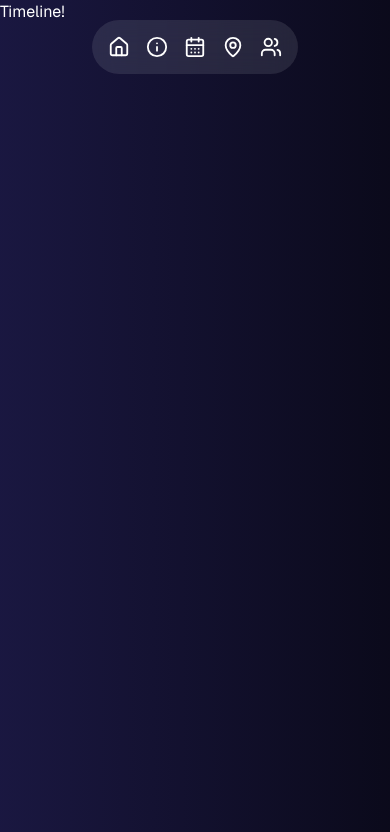
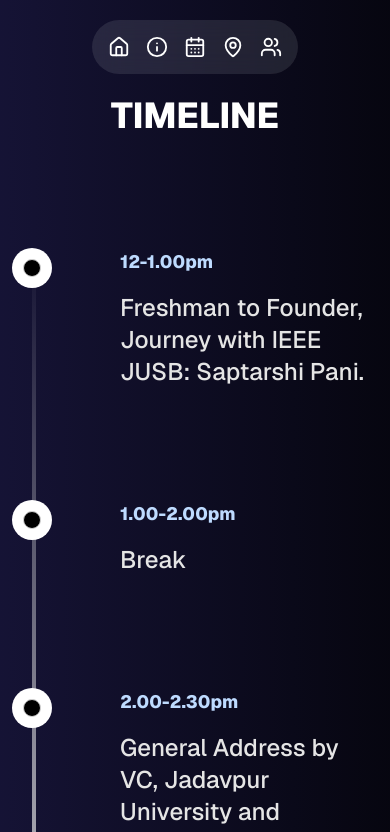
Before and after one commit to sarinsanyal/IEEE-JUSB-Event-Management-Website, a Next.js app: page /timeline in a window 390 px wide. Shown: the top 832 px of the page. Built offline with nearby package versions, Linux system fonts and the light colour scheme.

Commit message:
Timeline and Mobile Network Compatibility Done

```diff
--- a/next.config.ts
+++ b/next.config.ts
@@ -2,6 +2,20 @@
 
 const nextConfig: NextConfig = {
   /* config options here */
+  async headers() {
+    return [
+      {
+        // matching all API routes
+        source: "/api/:path*",
+        headers: [
+          { key: "Access-Control-Allow-Credentials", value: "true" },
+          { key: "Access-Control-Allow-Origin", value: "*" }, // replace this your actual origin
+          { key: "Access-Control-Allow-Methods", value: "GET,DELETE,PATCH,POST,PUT" },
+          { key: "Access-Control-Allow-Headers", value: "X-CSRF-Token, X-Requested-With, Accept, Accept-Version, Content-Length, Content-MD5, Content-Type, Date, X-Api-Version" },
+        ]
+      }
+    ]
+  },
   experimental: {
     allowedDevOrigins: ['local-origin.dev', '*.local-origin.dev'],
   },
--- a/src/app/api/login/route.ts
+++ b/src/app/api/login/route.ts
@@ -25,7 +25,8 @@
       process.env.JWT_SECRET as string,
       { expiresIn: '7d' }
     );
-    const response = NextResponse.redirect(new URL('/dashboard', req.url));
+
+    const response = NextResponse.json({ message: 'Registration successful' });
 
     response.cookies.set({
       name: 'authToken',
--- a/src/app/speakers/page.tsx
+++ b/src/app/speakers/page.tsx
@@ -4,9 +4,9 @@
 export default function Speakers() {
     return (
         <div className="min-h-screen">
-            <h1 className="text-center font-extrabold text-4xl lg:text-5xl pt-24 pb-4">
-                SPEAKERS
-            </h1>
+                <h1 className="text-center font-extrabold text-4xl lg:text-5xl pt-24 pb-4">
+                    SPEAKERS
+                </h1>
 
             <div className="grid grid-cols-1 sm:grid-cols-2 md:grid-cols-3 gap-6 px-4 sm:px-10 lg:px-20 mt-10">
                 <a href="https://www.linkedin.com/in/panisap/" target="_blank" rel="noopener noreferrer">
--- a/src/app/timeline/page.tsx
+++ b/src/app/timeline/page.tsx
@@ -1,7 +1,67 @@
-export default function Timeline(){
-    return(
-        <div className = "min-h-screen">
-            Timeline!
+export default function Timeline() {
+    return (
+        <div className="min-h-screen flex flex-col">
+            <h2 className="text-center font-extrabold text-4xl lg:text-5xl pt-24 pb-4">
+                TIMELINE
+            </h2>
+
+            <div className="relative max-w-7xl mx-auto pt-24 pb-24 flex-1">
+                <div className="relative">
+                    <div className="absolute inset-0 ml-8 w-[4px] bg-gradient-to-b from-transparent via-neutral-200 to-transparent sm:overflow-hidden" />
+
+                    <div className="space-y-20">
+                        {[
+                            {
+                                time: '12-1.00pm',
+                                title: 'Freshman to Founder, Journey with IEEE JUSB: Saptarshi Pani.',
+                            },
+                            {
+                                time: '1.00-2.00pm',
+                                title: 'Break',
+                            },
+                            {
+                                time: '2.00-2.30pm',
+                                title: 'General Address by VC, Jadavpur University and Chairperson IEEE Kolkata Section.',
+                            },
+                            {
+                                time: '2.30-3.15pm',
+                                title: 'Web Dev Session.',
+                            },
+                            {
+                                time: '3.15-4.00pm',
+                                title: 'Gen AI session.',
+                            },
+                            {
+                                time: '4.00-4.30pm',
+                                title: 'Career Development with IEEE by Saptarshi Ghosh.',
+                            },
+                            {
+                                time: '4.30-4.45pm',
+                                title: 'Refreshments',
+                            },
+                            {
+                                time: '5.00-5.45pm',
+                                title: 'Infinitieee and Prize Distribution.',
+                            },
+                        ].map((event, index) => (
+                            <div key={index} className="flex justify-start gap-10">
+                                <div className="flex flex-col md:flex-row items-center relative z-10">
+                                    <div className="h-10 w-10 rounded-full bg-white flex items-center justify-center absolute left-3">
+                                        <div className="h-4 w-4 rounded-full bg-black dark:bg-neutral-800 border border-neutral-300 p-2"></div>
+                                    </div>
+                                    <div className="hidden md:block text-xl md:pl-20 md:text-2xl font-bold text-blue-200">{event.time}</div>
+                                </div>
+                                <div className="relative pl-20 pr-4 w-full">
+                                    <div className="md:hidden block text-lg mb-4 text-left font-[800] text-blue-200">{event.time}</div>
+                                    <div>
+                                        <h2 className="text-neutral-200 text-2xl md:text-3xl font-medium mb-8">{event.title}</h2>
+                                    </div>
+                                </div>
+                            </div>
+                        ))}
+                    </div>
+                </div>
+            </div>
         </div>
-    )
+    );
 }
```
Also changed, not shown: 1 other file (tests, documents, lock files or other folders).
